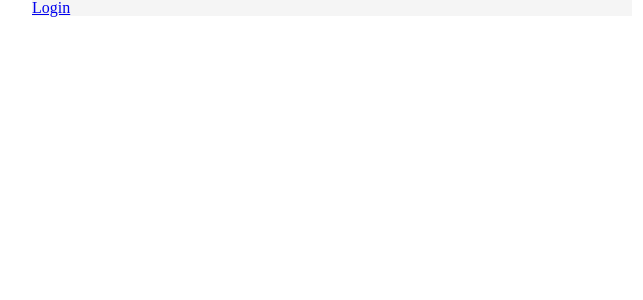
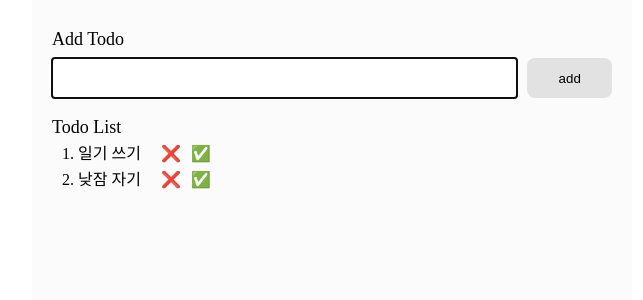
Before and after one commit to soobing/react-boilerplate, a React app: page / in a window 1280 px wide. Shown: the top 300 px of the page, without its empty margins (308-951 px from the left). Built offline with nearby package versions, Linux system fonts and the light colour scheme.

Commit message:
todo page 완성

```diff
--- a/src/App.js
+++ b/src/App.js
@@ -8,26 +8,19 @@ import {
 } from "react-router-dom";
 import styled from 'styled-components'
 
-import Series from './pages/Series';
-import Cho from './pages/Cho';
-import Music from './pages/Music';
-import List from './pages/List';
-import Login from './pages/Login';
+import Todo from './pages/Todo';
 
 const Wrapper = styled.div`
   max-width: 600px;
-  background-color: #f5f5f5;
+  min-height: 100vh;
+  background-color: #fbfbfb;
   margin: auto;
 `
 export default function App() {
   return <Router>
     <Wrapper>
       <Switch>
-        <Route exact path="/" component={Login} />
-        <Route path="/series/cho/music/list" component={List} />
-        <Route path="/series/cho/music" component={Music} />
-        <Route path="/series/cho" component={Cho} />
-        <Route path="/series" component={Series} />
+        <Route exact path="/" component={Todo} />
         <Redirect path="*" to="/" />
       </Switch>
     </Wrapper>
--- a/src/pages/Cho.js
+++ /dev/null
@@ -1,6 +0,0 @@
-import React, { Component } from 'react'
-import { Link } from "react-router-dom";
-
-export default function Cho({ history }) {
-  return <h1><Link to='/series/cho/music'>Cho</Link></h1>
-}
--- a/src/pages/List.js
+++ /dev/null
@@ -1,8 +0,0 @@
-import React, { Component } from 'react'
-import { Link } from "react-router-dom";
-
-export default function List({ history }) {
-  return <div>
-    <h1>List</h1>
-  </div>
-}
--- a/src/pages/Login.js
+++ /dev/null
@@ -1,8 +0,0 @@
-import React, { Component } from 'react'
-import { Link } from "react-router-dom";
-export default function Login(props) {
-  console.log(props)
-  return <div>
-    <h1><Link to='/series'>Login</Link></h1>
-  </div>
-}
--- a/src/pages/Music.js
+++ /dev/null
@@ -1,6 +0,0 @@
-import React, { Component } from 'react'
-import { Link } from "react-router-dom";
-
-export default function Music({ history }) {
-  return <h1><Link to='/series/cho/music/list'>Music</Link></h1>
-}
--- a/src/pages/Series.js
+++ /dev/null
@@ -1,20 +0,0 @@
-import React, { Component } from 'react'
-import { useDispatch, useSelector } from 'react-redux';
-import { Link } from "react-router-dom";
-
-export default function Series(props) {
-  const dispatch = useDispatch();
-  const isTest = useSelector(state => state.app.isTest);
-  const { history } = props;
-  console.log(props)
-  return <div>
-    <h1><Link to='/series/cho'>Series</Link></h1>
-
-    {/* <h1 onClick={() => dispatch({ type: types.APP_ACTION_TEST, data: true })}>
-      Redux test => {String(isTest)}
-    </h1>
-    <h1 onClick={() => dispatch({ type: types.APP_INIT_REQUEST, data: {} })}>
-      Saga test => watch console.log
-    </h1> */}
-  </div>
-}
--- /dev/null
+++ b/src/pages/Todo.js
@@ -0,0 +1,109 @@
+import React, { useState, useRef } from 'react'
+import styled from 'styled-components'
+
+const Wrapper = styled.div`
+  padding: 30px 20px;
+  height: 100%;
+
+  h1 {
+    font-size: 18px;
+  }
+`
+
+const MakeTodoCard = styled.div`
+  display: flex;
+  margin: 10px 0px;
+
+  & > input {
+    width: 100%;
+    border: none;
+  }
+  & > button {
+    width: 100px;
+    height: 40px;
+    margin-left: 10px;
+    border: none;
+    border-radius: 8px;
+    background: #e2e2e2;
+  }
+`
+
+const List = styled.div`
+  margin: 20px 0;
+`
+
+const TodoItem = styled.div`
+  margin: 10px;
+  & > p {
+    display: inline-block;
+    text-decoration: ${props => props.did ? 'line-through' : ''};
+  }
+
+  & > span {
+    cursor: pointer;
+      :first-of-type {
+        margin: 0 10px 0 20px;
+      }
+  }
+`
+
+
+export default function Todo({ }) {
+  const [list, setList] = useState(
+    [
+      { value: '일기 쓰기', did: false },
+      { value: '낮잠 자기', did: false }
+    ]
+  );
+  const inputRef = useRef(null);
+
+  function addItem() {
+    setList([...list, { value: inputRef.current.value, did: false }]);
+    inputRef.current.value = '';
+    inputRef.current.focus();
+  }
+
+  function deleteItem(index) {
+    setList(list.filter((item, idx) => idx !== index));
+  }
+
+  function checkItem(index) {
+    setList(list.map((item, idx) => {
+      if (idx === index) {
+        return {
+          ...item,
+          did: !item.did
+        }
+      } else {
+        return item;
+      }
+    }));
+  }
+
+  return <Wrapper>
+    <h1>Add Todo</h1>
+    <MakeTodoCard>
+      <input ref={inputRef}
+        autoFocus
+        onKeyDown={(e) => {
+          if (e.key === 'Enter') {
+            console.log('enter', e.target.value)
+            addItem();
+          }
+        }} />
+      <button onClick={addItem}>add</button>
+    </MakeTodoCard>
+    <List>
+      <h1>Todo List</h1>
+      {
+        list.map((todo, index) => (
+          <TodoItem key={index} did={todo.did}>
+            <p>{index + 1}. {todo.value}</p>
+            <span onClick={() => deleteItem(index)}>❌</span>
+            <span onClick={() => checkItem(index)}>✅</span>
+          </TodoItem>
+        ))
+      }
+    </List>
+  </Wrapper>
+}
```
